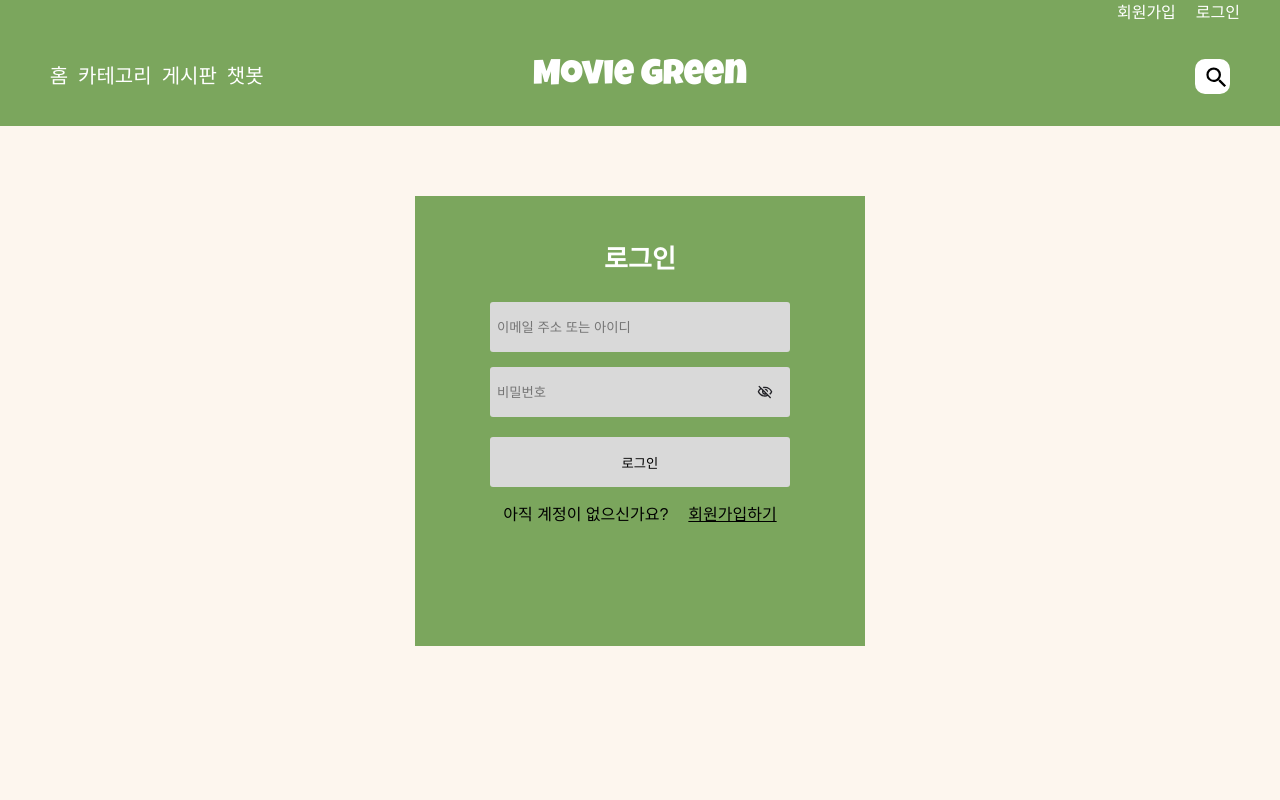
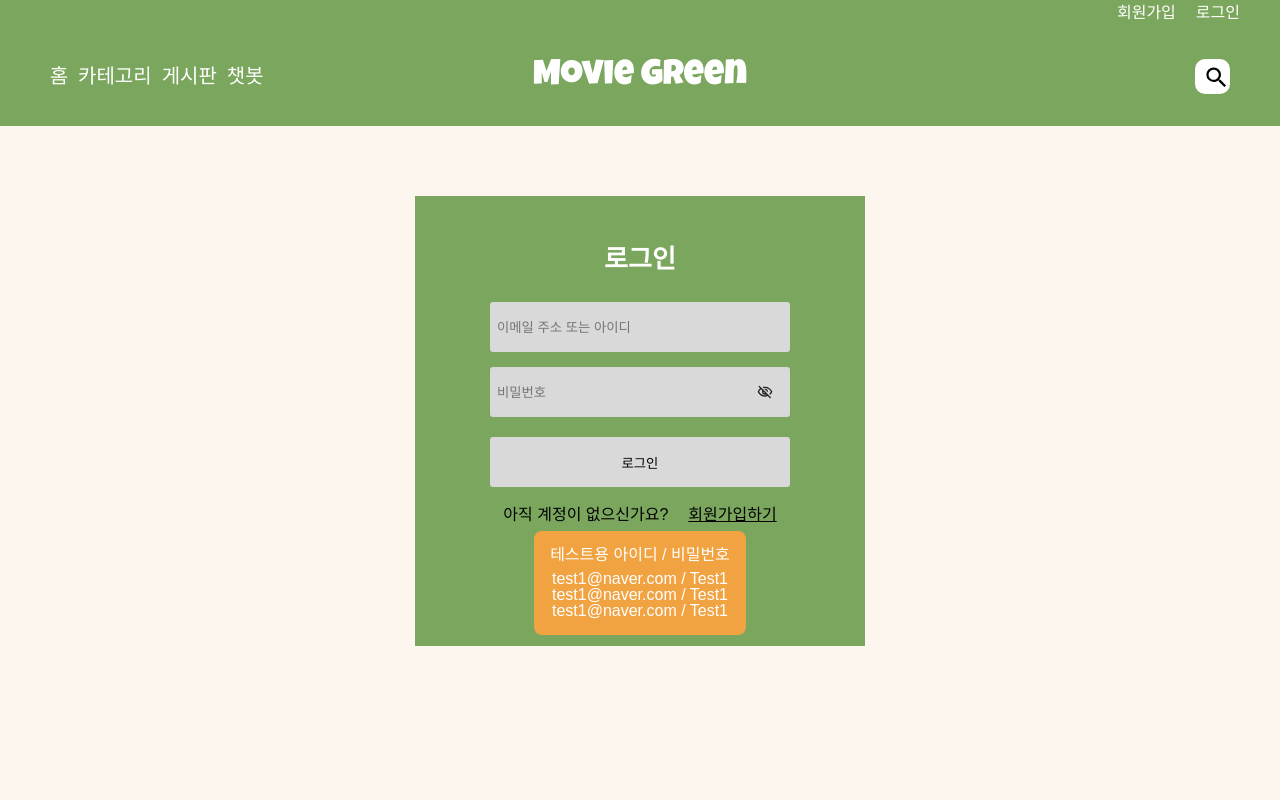
Before and after one commit to Wonahyeon/MovieGreen, a React (Create React App) app: page /log-in in a window 1280 px wide. Shown: the top 800 px of the page. Built offline with nearby package versions, Linux system fonts and the light colour scheme; a web font is replaced by a local one.

Commit message:
실행 테스트를 위한 로그인 방식 추가
- my json server 활용하여 테스트 아이디, 비밀번호로 테스트 가능하도록 변경
- 이에 대한 설명 추가

```diff
--- a/src/pages/Login.js
+++ b/src/pages/Login.js
@@ -87,6 +87,17 @@ const GoToSign = styled.a`
       color: white;
   }
 `;
+const Test = styled.div`
+  margin-top: .5rem;
+  text-align: center;
+  border-radius: 8px;
+  padding: 1rem;
+  color: #fff;
+  background: ${props => props.theme.second};
+  .title {
+    margin-bottom: .5rem;
+  }
+`;
 
 function Login(props) {
 
@@ -119,33 +130,35 @@ function Login(props) {
       }
     })
   }
-// json-server --watch ./src/membership-db.json --port 4000
 
-    const handleRegister = () => {
-    axios.get('http://localhost:4000/members') // 데이터 요청
+  // json-server --watch membership-db.json --port 4000
+  const handleRegister = () => {
+    // axios.get('http://localhost:4000/members')
+    axios.get('https://my-json-server.typicode.com/Wonahyeon/db-moviegreen/user')
     .then((response) => { // response 받아옴
       const members = response.data;
       const existingMember = members.find(member => member.idMail === idValue || member.passWord === pwValue);
 
       if (existingMember.passWord === pwValue && existingMember.idMail === idValue) {
-        console.log('로그인 완료');
+        // console.log('로그인 완료');
         dispatch(selectUser(existingMember.name));
         dispatch(selectLogin(true));
         navigate('/');
       } else if (existingMember.passWord !== pwValue) {
-        console.log('비번 틀림');
+        // console.log('비번 틀림');
         setwarnPwMsShow(true);
         setIdValue('');
         setPwValue('');
       } else if (existingMember.idMail !== idValue) {
-        console.log('id 틀림');
+        // console.log('id 틀림');
         setWarnMsShow(true);
       }
     })
     .catch((error) => {
-      alert('서버가 끊겼습니다');
-    })
-  }
+      // alert('서버가 끊겼습니다');
+      if(idValue === "test@naver.com" && pwValue === "Test1") navigate('/');
+    });
+  };
 
   return (
     <LoginWrapper>
@@ -195,7 +208,12 @@ function Login(props) {
           <p className='SignIn'>아직 계정이 없으신가요?</p>
           <GoToSign href='/sign-in'>회원가입하기</GoToSign>
         </InFo>
-
+        <Test>
+          <p className='title'>테스트용 아이디 / 비밀번호</p>
+          <p>test1@naver.com / Test1</p>
+          <p>test1@naver.com / Test1</p>
+          <p>test1@naver.com / Test1</p>
+        </Test>
       </MainLogin>
     </LoginWrapper>
 
```
Also changed, not shown: 1 other file (tests, documents, lock files or other folders).
